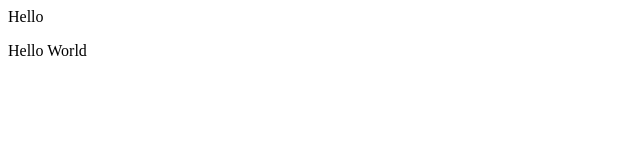
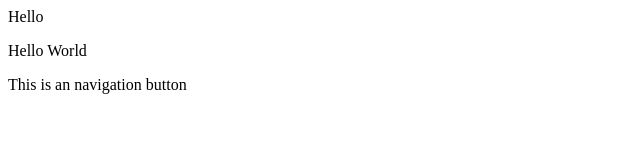
Before and after one commit to shivamsaini124/demo-repo, a plain HTML site: page index.html in a window 1280 px wide. Shown: the whole page, without its empty margins (0-640 px from the left). Drawn offline with Linux system fonts and the light colour scheme.

Commit message:
Added nav button in index.html

```diff
--- a/index.html
+++ b/index.html
@@ -1,2 +1,9 @@
 <p>Hello</p>
 <p>Hello World</p>
+
+
+<header>
+	<a>
+		This is an navigation button
+	</a>
+</header>
```
